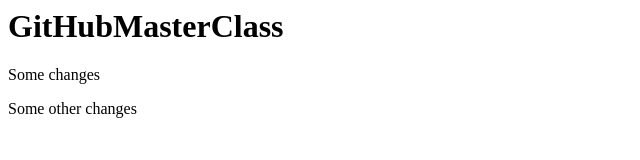
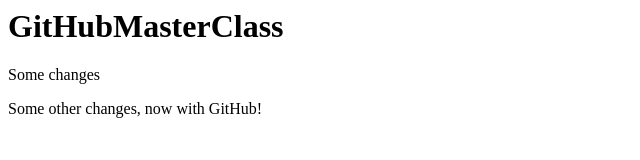
Before and after one commit to hecubah/github_mc, a plain HTML site: page index.html in a window 1280 px wide. Shown: the whole page, without its empty margins (0-640 px from the left). Drawn offline with Linux system fonts and the light colour scheme.

Commit message:
Messing with GitHub
Cross-checking the changes.

```diff
--- a/index.html
+++ b/index.html
@@ -3,5 +3,5 @@
   <p>Some changes</p>
 </div>
 <div>
-  <p>Some other changes</p>
+  <p>Some other changes, now with GitHub!</p>
 </div>
```
